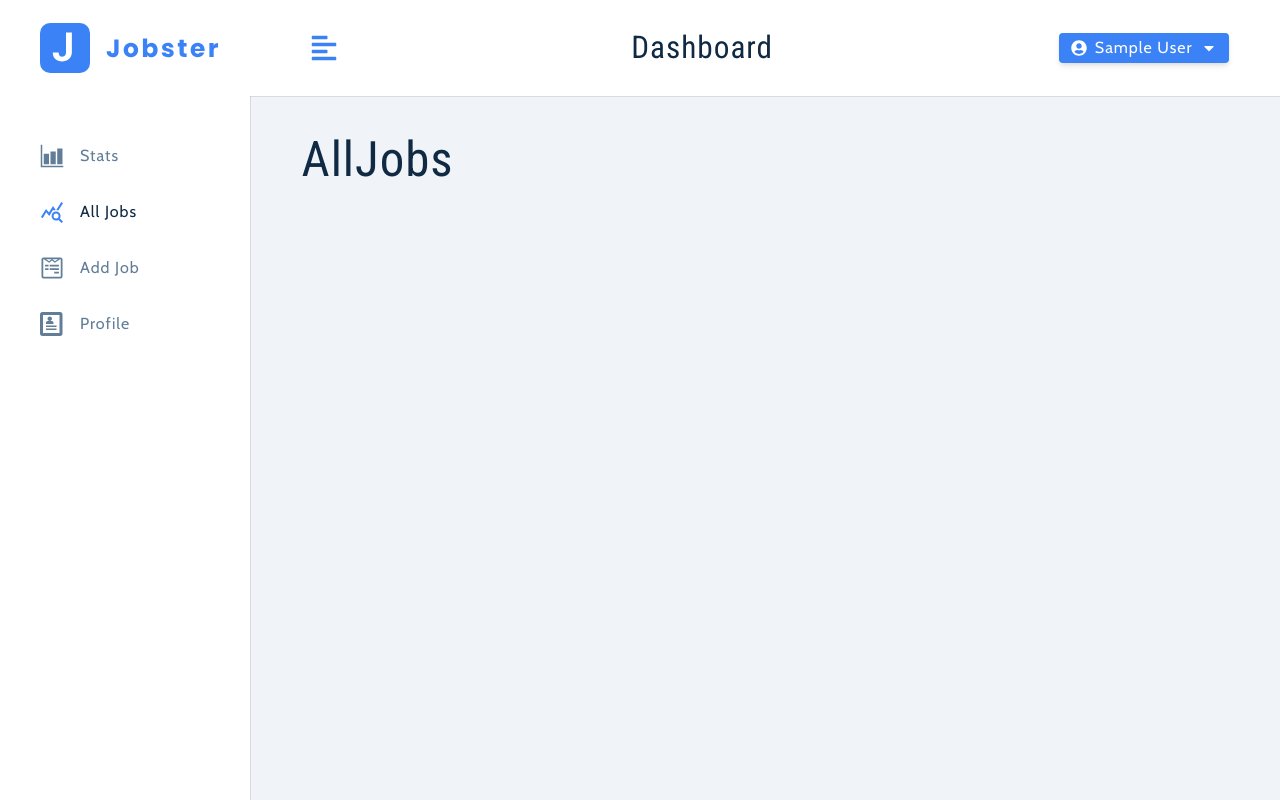
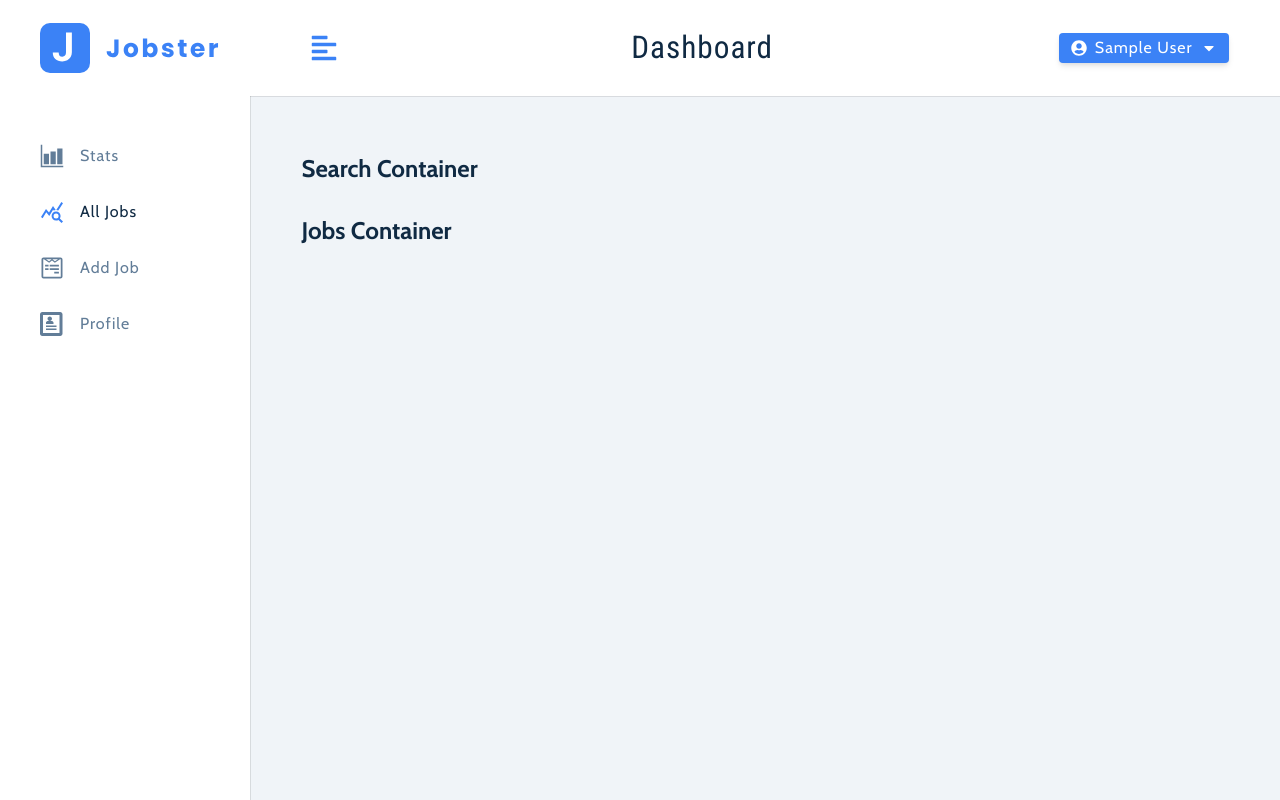
Before and after one commit to priyak1203/jobster, a React (Create React App) app: page /all-jobs in a window 1280 px wide. Built offline with nearby package versions, Linux system fonts and the light colour scheme; sample sign-in values are in the browser's storage.

Commit message:
all jobs slice and page basic structure

```diff
--- /dev/null
+++ b/src/components/JobsContainer.js
@@ -0,0 +1,7 @@
+import React from 'react';
+
+const JobsContainer = () => {
+  return <h2>Jobs Container</h2>;
+};
+
+export default JobsContainer;
--- /dev/null
+++ b/src/components/SearchContainer.js
@@ -0,0 +1,7 @@
+import React from 'react';
+
+const SearchContainer = () => {
+  return <h2>Search Container</h2>;
+};
+
+export default SearchContainer;
--- a/src/components/index.js
+++ b/src/components/index.js
@@ -1,8 +1,19 @@
 import BigSidebar from './BigSidebar';
 import FormRow from './FormRow';
 import FormRowSelect from './FormRowSelect';
+import JobsContainer from './JobsContainer';
 import Logo from './Logo';
 import Navbar from './Navbar';
+import SearchContainer from './SearchContainer';
 import SmallSidebar from './SmallSidebar';
 
-export { BigSidebar, FormRow, FormRowSelect, Logo, Navbar, SmallSidebar };
+export {
+  BigSidebar,
+  FormRow,
+  FormRowSelect,
+  JobsContainer,
+  Logo,
+  Navbar,
+  SearchContainer,
+  SmallSidebar,
+};
--- /dev/null
+++ b/src/features/allJobs/allJobsSlice.js
@@ -0,0 +1,13 @@
+import { createSlice } from '@reduxjs/toolkit';
+
+const initialState = {
+  isLoading: false,
+  jobs: [],
+};
+
+const allJobsSlice = createSlice({
+  name: 'allJobs',
+  initialState,
+});
+
+export default allJobsSlice.reducer;
--- a/src/pages/dashboard/AllJobs.js
+++ b/src/pages/dashboard/AllJobs.js
@@ -1,7 +1,13 @@
 import React from 'react';
+import { JobsContainer, SearchContainer } from '../../components';
 
 const AllJobs = () => {
-  return <h1>AllJobs</h1>;
+  return (
+    <>
+      <SearchContainer />
+      <JobsContainer />
+    </>
+  );
 };
 
 export default AllJobs;
--- a/src/store.js
+++ b/src/store.js
@@ -1,4 +1,5 @@
 import { configureStore } from '@reduxjs/toolkit';
+import allJobsSlice from './features/allJobs/allJobsSlice';
 import jobSlice from './features/job/jobSlice';
 import userSlice from './features/user/userSlice';
 
@@ -6,5 +7,6 @@ export const store = configureStore({
   reducer: {
     user: userSlice,
     job: jobSlice,
+    allJobs: allJobsSlice,
   },
 });
```
